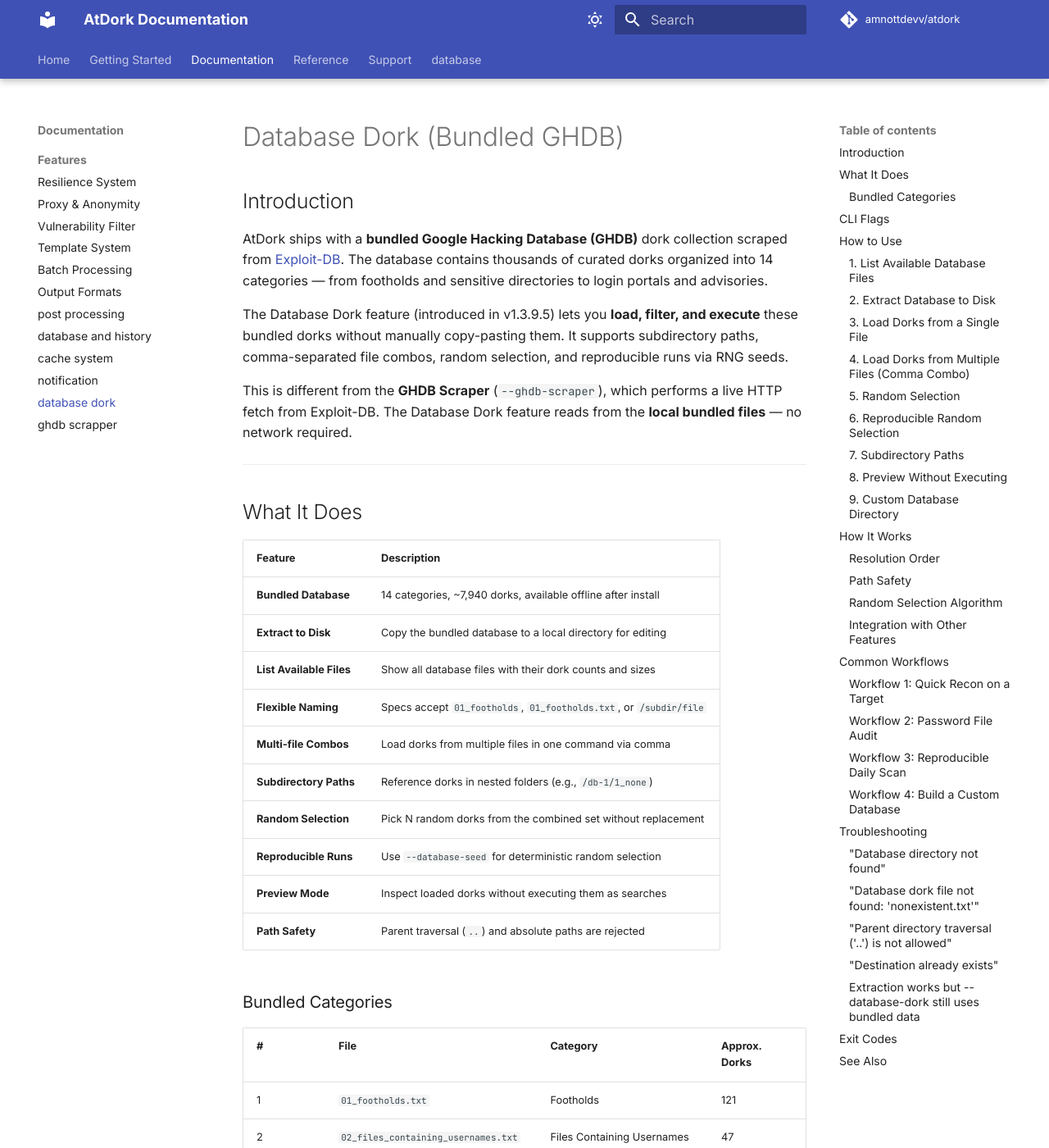
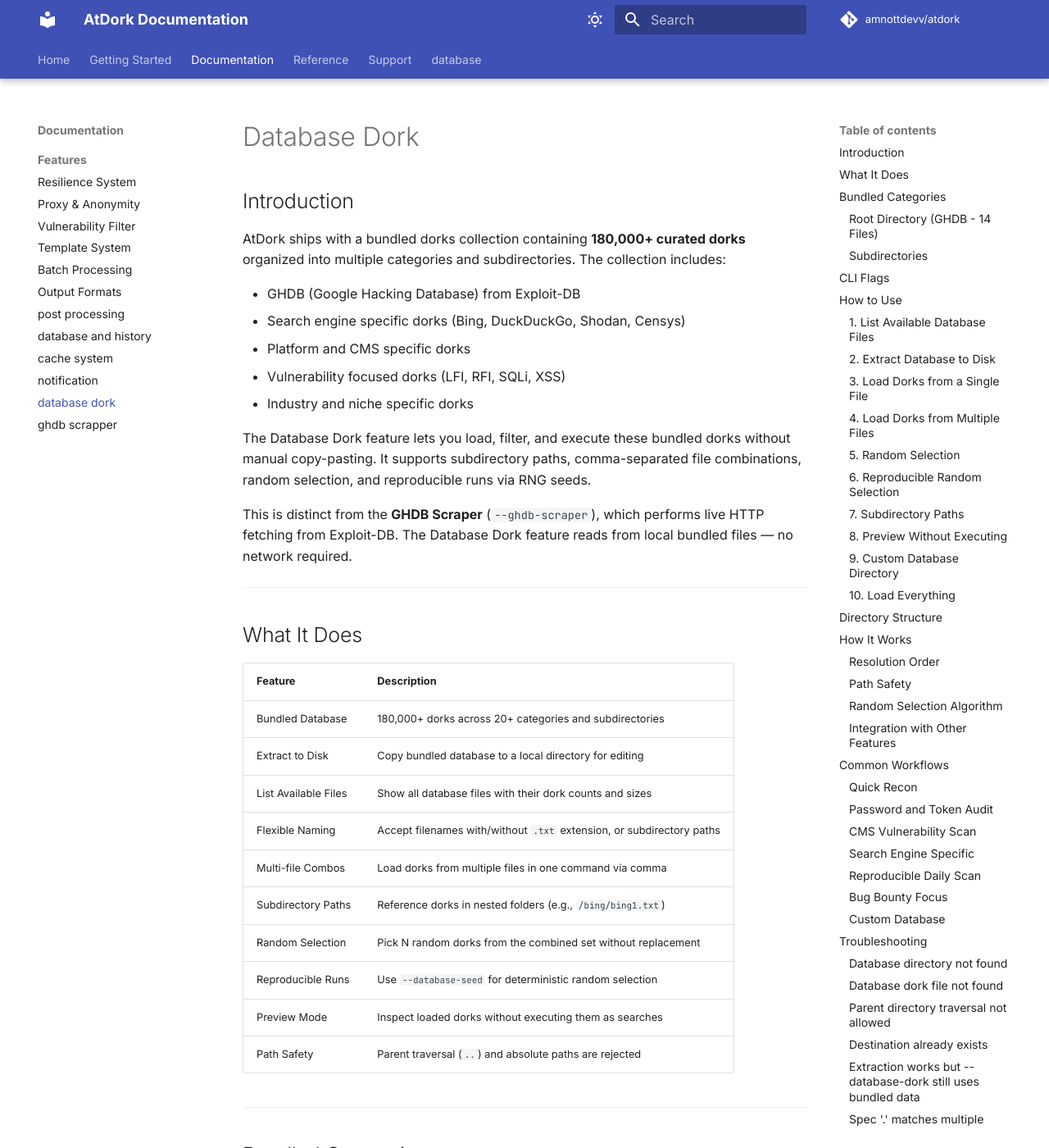
Before and after one commit to amnottdevv/AtDork, an MkDocs documentation site: the page built from docs/features/database-scrapper.md, in a window 1280 px wide and 1400 px high. Shown: the whole window at 82% size. Built offline with MkDocs 1.6.1 and Material for MkDocs 9.7.7, drawn with Linux system fonts in a browser that asks for light colours; comment, search, counter and statistics services are not loaded; some of the changed text lies outside the part shown.

Commit message:
Update database-scrapper.md

````diff
--- a/docs/features/database-scrapper.md
+++ b/docs/features/database-scrapper.md
@@ -1,12 +1,18 @@
-# Database Dork (Bundled GHDB)
+# Database Dork
 
 ## Introduction
 
-AtDork ships with a **bundled Google Hacking Database (GHDB)** dork collection scraped from [Exploit-DB](https://www.exploit-db.com/google-hacking-database). The database contains thousands of curated dorks organized into 14 categories — from footholds and sensitive directories to login portals and advisories.
+AtDork ships with a bundled dorks collection containing **180,000+ curated dorks** organized into multiple categories and subdirectories. The collection includes:
 
-The Database Dork feature (introduced in v1.3.9.5) lets you **load, filter, and execute** these bundled dorks without manually copy-pasting them. It supports subdirectory paths, comma-separated file combos, random selection, and reproducible runs via RNG seeds.
+- GHDB (Google Hacking Database) from Exploit-DB
+- Search engine specific dorks (Bing, DuckDuckGo, Shodan, Censys)
+- Platform and CMS specific dorks
+- Vulnerability focused dorks (LFI, RFI, SQLi, XSS)
+- Industry and niche specific dorks
 
-This is different from the **GHDB Scraper** (`--ghdb-scraper`), which performs a live HTTP fetch from Exploit-DB. The Database Dork feature reads from the **local bundled files** — no network required.
+The Database Dork feature lets you load, filter, and execute these bundled dorks without manual copy-pasting. It supports subdirectory paths, comma-separated file combinations, random selection, and reproducible runs via RNG seeds.
+
+This is distinct from the **GHDB Scraper** (`--ghdb-scraper`), which performs live HTTP fetching from Exploit-DB. The Database Dork feature reads from local bundled files — no network required.
 
 ---
 
@@ -14,37 +20,65 @@
 
 | Feature | Description |
 |---------|-------------|
-| **Bundled Database** | 14 categories, ~7,940 dorks, available offline after install |
-| **Extract to Disk** | Copy the bundled database to a local directory for editing |
-| **List Available Files** | Show all database files with their dork counts and sizes |
-| **Flexible Naming** | Specs accept `01_footholds`, `01_footholds.txt`, or `/subdir/file` |
-| **Multi-file Combos** | Load dorks from multiple files in one command via comma |
-| **Subdirectory Paths** | Reference dorks in nested folders (e.g., `/db-1/1_none`) |
-| **Random Selection** | Pick N random dorks from the combined set without replacement |
-| **Reproducible Runs** | Use `--database-seed` for deterministic random selection |
-| **Preview Mode** | Inspect loaded dorks without executing them as searches |
-| **Path Safety** | Parent traversal (`..`) and absolute paths are rejected |
+| Bundled Database | 180,000+ dorks across 20+ categories and subdirectories |
+| Extract to Disk | Copy bundled database to a local directory for editing |
+| List Available Files | Show all database files with their dork counts and sizes |
+| Flexible Naming | Accept filenames with/without `.txt` extension, or subdirectory paths |
+| Multi-file Combos | Load dorks from multiple files in one command via comma |
+| Subdirectory Paths | Reference dorks in nested folders (e.g., `/bing/bing1.txt`) |
+| Random Selection | Pick N random dorks from the combined set without replacement |
+| Reproducible Runs | Use `--database-seed` for deterministic random selection |
+| Preview Mode | Inspect loaded dorks without executing them as searches |
+| Path Safety | Parent traversal (`..`) and absolute paths are rejected |
 
-### Bundled Categories
+---
 
-| # | File | Category | Approx. Dorks |
-|---|------|----------|---------------|
-| 1 | `01_footholds.txt` | Footholds | 121 |
-| 2 | `02_files_containing_usernames.txt` | Files Containing Usernames | 47 |
-| 3 | `03_sensitive_directories.txt` | Sensitive Directories | 450 |
-| 4 | `04_web_server_detection.txt` | Web Server Detection | 205 |
-| 5 | `05_vulnerable_files.txt` | Vulnerable Files | 86 |
-| 6 | `06_vulnerable_servers.txt` | Vulnerable Servers | 129 |
-| 7 | `07_error_messages.txt` | Error Messages | 124 |
-| 8 | `08_files_containing_juicy_info.txt` | Files Containing Juicy Info | 1,746 |
-| 9 | `09_files_containing_passwords.txt` | Files Containing Passwords | 401 |
-| 10 | `10_sensitive_online_shopping_info.txt` | Sensitive Online Shopping Info | 15 |
-| 11 | `11_network_or_vulnerability_data.txt` | Network or Vulnerability Data | 108 |
-| 12 | `12_pages_containing_login_portals.txt` | Pages Containing Login Portals | 1,549 |
-| 13 | `13_various_online_devices.txt` | Various Online Devices | 743 |
-| 14 | `14_advisories_and_vulnerabilities.txt` | Advisories and Vulnerabilities | 2,220 |
+## Bundled Categories
 
-> **Total**: ~7,940 dorks (last updated 2026-07-07).
+### Root Directory (GHDB - 14 Files)
+
+| # | File | Category |
+|---|------|----------|
+| 1 | `01_footholds.txt` | Footholds |
+| 2 | `02_files_containing_usernames.txt` | Files Containing Usernames |
+| 3 | `03_sensitive_directories.txt` | Sensitive Directories |
+| 4 | `04_web_server_detection.txt` | Web Server Detection |
+| 5 | `05_vulnerable_files.txt` | Vulnerable Files |
+| 6 | `06_vulnerable_servers.txt` | Vulnerable Servers |
+| 7 | `07_error_messages.txt` | Error Messages |
+| 8 | `08_files_containing_juicy_info.txt` | Files Containing Juicy Info |
+| 9 | `09_files_containing_passwords.txt` | Files Containing Passwords |
+| 10 | `10_sensitive_online_shopping_info.txt` | Sensitive Online Shopping Info |
+| 11 | `11_network_or_vulnerability_data.txt` | Network or Vulnerability Data |
+| 12 | `12_pages_containing_login_portals.txt` | Pages Containing Login Portals |
+| 13 | `13_various_online_devices.txt` | Various Online Devices |
+| 14 | `14_advisories_and_vulnerabilities.txt` | Advisories and Vulnerabilities |
+
+### Subdirectories
+
+| Directory | Description |
+|-----------|-------------|
+| `bing/` | Bing-specific dorks (OR, contains:, location, ip, domain) |
+| `duckduckgo/` | DuckDuckGo dorks with !bang shortcuts |
+| `shodan-dorks/` | Shodan search queries for IoT and devices |
+| `censys-dorks/` | Censys search queries |
+| `cms/` | CMS-specific dorks (WordPress, Joomla, Drupal, Laravel) |
+| `github-dorks/` | GitHub search for sensitive data (tokens, keys, passwords) |
+| `bug-bounty-dorks/` | Bug bounty focused dorks |
+| `lfi/` | Local File Inclusion dorks |
+| `rfi/` | Remote File Inclusion dorks |
+| `common/` | Common dorks (SQLi, XSS, IDOR, etc.) |
+| `gaming-dorks/` | Gaming-related dorks |
+| `cryptocurrency-dorks/` | Crypto wallet and exchange related dorks |
+| `shopping-dorks/` | E-commerce and shopping dorks |
+| `carding-dorks/` | Carding and fraud related (security research only) |
+| `cctv/` | CCTV and IP camera dorks |
+| `cloud-instance-dorks/` | AWS, Azure, GCP instance dorks |
+| `onion-dorks/` | Tor and Onion service dorks |
+| `movie-dorks/` | Movie streaming and piracy related |
+| `misc/` | Miscellaneous dorks |
+| `search-engines-dorks/` | Search engine specific dorks |
+| `exploit-db/` | Additional Exploit-DB scraped dorks |
 
 ---
 
@@ -53,8 +87,8 @@
 | Flag | Type | Description |
 |------|------|-------------|
 | `--extract-database` | flag | Extract bundled database to `./database` |
-| `--extract-database-to PATH` | string | Custom destination for extraction (also triggers extraction if used alone) |
-| `--database-dork-extract PATH` | string | Shortcut: extract bundled database to `PATH` (v1.3.9.5+) |
+| `--extract-database-to PATH` | string | Custom destination for extraction |
+| `--database-dork-extract PATH` | string | Shortcut: extract bundled database to `PATH` |
 | `--force` | flag | Overwrite existing destination when extracting |
 | `--list-database-dork` | flag | List all available database files with counts and sizes |
 | `--database-dork SPEC` | string | Load dorks from file(s). Comma-separated. Supports subdirs. |
@@ -73,77 +107,56 @@
 atdork --list-database-dork
 ```
 
-**Output:**
-
-```
-AtDork Database Dorks (14 files)
-┏━━━━┳━━━━━━━━━━━━━━━━━━━━━━━━━━━━━━━━━━━┳━━━━━━━━━━┳━━━━━━━━━━━━┓
-┃  # ┃ Spec                              ┃    Dorks ┃       Size ┃
-┡━━━━╇━━━━━━━━━━━━━━━━━━━━━━━━━━━━━━━━━━━╇━━━━━━━━━━╇━━━━━━━━━━━━┩
-│  1 │ 01_footholds                      │      121 │     5.3 KB │
-│  2 │ 02_files_containing_usernames     │       47 │     2.0 KB │
-│  3 │ 03_sensitive_directories          │      450 │    16.3 KB │
-│  4 │ 04_web_server_detection           │      205 │     8.8 KB │
-│  5 │ 05_vulnerable_files               │       86 │     3.3 KB │
-...
-│    │ TOTAL                             │     7940 │            │
-└────┴───────────────────────────────────┴──────────┴────────────┘
-```
+This displays all available database files with their dork counts and file sizes.
 
 ### 2. Extract Database to Disk
 
-Four equivalent ways (all produce the same result):
-
 ```bash
-# Option A: extract to default ./database
+# Extract to default ./database
 atdork --extract-database
 
-# Option B: explicit path
-atdork --extract-database --extract-database-to mydork/
-
-# Option C: shortcut (most intuitive)
+# Extract to custom location
 atdork --database-dork-extract mydork/
 
-# Option D: implicit (path alone triggers extraction)
-atdork --extract-database-to mydork/
-```
-
-**Overwrite an existing folder:**
-
-```bash
+# Overwrite existing folder
 atdork --database-dork-extract mydork/ --force
 ```
 
-After extraction, you can freely edit the `.txt` files in the destination folder — AtDork will automatically prefer the local `./database` directory over the bundled one.
+After extraction, you can freely edit the `.txt` files. AtDork automatically prefers the local `./database` directory over the bundled version.
 
 ### 3. Load Dorks from a Single File
 
 ```bash
-# Load all 121 dorks from 01_footholds as a batch
+# Load all dorks from 01_footholds
 atdork --database-dork 01_footholds -r 10 -v
 ```
 
-The `.txt` extension is optional. These are equivalent:
-
+The `.txt` extension is optional:
 ```bash
 atdork --database-dork 01_footholds
 atdork --database-dork 01_footholds.txt
 ```
 
-### 4. Load Dorks from Multiple Files (Comma Combo)
+### 4. Load Dorks from Multiple Files
 
 ```bash
-# Combine footholds + sensitive directories + error messages
+# Combine multiple GHDB files
 atdork --database-dork 01_footholds,03_sensitive_directories,07_error_messages -r 15
+
+# Combine GHDB with subdirectory files
+atdork --database-dork 01_footholds,/cms/wordpress,/github-dorks/tokens -r 50
 ```
 
-All dorks are merged into a single list, deduplicated while preserving order, then executed as a batch.
+All dorks are merged into a single list, deduplicated while preserving order.
 
 ### 5. Random Selection
 
 ```bash
 # Pick 10 random dorks from 01_footholds
 atdork --database-dork 01_footholds --database-r 10 -r 5
+
+# Pick 100 random dorks from entire database
+atdork --database-dork . --database-r 100 -r 10
 ```
 
 If `--database-r` exceeds the total dork count, all dorks are used and a warning is logged.
@@ -155,51 +168,93 @@
 atdork --database-dork 01_footholds --database-r 10 --database-seed 42 -r 5
 ```
 
-Useful for benchmarking, sharing scan configs with teammates, or replaying a specific dork set.
+Useful for benchmarking, sharing configurations, or replaying specific dork sets.
 
 ### 7. Subdirectory Paths
 
-If you organize your extracted database into subfolders (e.g., `mydork/db-1/1_none.txt`), reference them with a leading slash:
+Reference dorks in subdirectories with a leading slash:
 
 ```bash
-atdork --database-dork /db-1/1_none --database-path mydork/
+# Load from bing subdirectory
+atdork --database-dork /bing/bing1 --database-path mydork/
 
-# Or combine with top-level files
-atdork --database-dork /db-1/1_none,01_footholds --database-path mydork/ --database-r 20
+# Load from duckduckgo subdirectory
+atdork --database-dork /duckduckgo/ddg1
+
+# Combine subdirectory with root files
+atdork --database-dork /bing/bing1,/cms/wordpress,01_footholds --database-r 20
 ```
 
 ### 8. Preview Without Executing
 
 ```bash
-atdork --database-dork 01_footholds,09_files_containing_passwords --database-r 5 --database-preview --database-seed 7
+atdork --database-dork 01_footholds,/bing/bing1,/cms/wordpress \
+  --database-r 5 --database-preview --database-seed 7
 ```
 
-**Output:**
-
-```
-Database dorks loaded: 5 from 2 file(s): 01_footholds.txt, 09_files_containing_passwords.txt
-📂 Database dorks loaded: 5
-From: 01_footholds, 09_files_containing_passwords
-Random selection: 5 of ... dorks
-RNG seed: 7
-
-     1. inurl:"/sidekiq/busy"
-     2. (intitle:"SHOUTcast Administrator")|(intext:"U SHOUTcast D.N.A.S. Status")
-     3. inurl:/download_file/ intext:"index of /"
-     4. ...
-     5. ...
-
-Total: 5 dorks ready.
-Remove --database-preview to execute them as batch queries.
-```
+Preview shows the loaded dorks without executing them as search queries.
 
 ### 9. Custom Database Directory
-
-If you maintain your own dork collection elsewhere:
 
 ```bash
 atdork --database-path /opt/my-dorks --list-database-dork
 atdork --database-path /opt/my-dorks --database-dork custom_file --database-r 50
+```
+
+### 10. Load Everything
+
+```bash
+# Load ALL dorks from the entire database
+atdork --database-dork . --database-r 1000 -r 10 --concurrency 5
+
+# Load all dorks from a specific directory
+atdork --database-dork /cms --database-r 500 -r 20
+```
+
+---
+
+## Directory Structure
+
+After extraction, the `database/` directory contains:
+
+```
+database/
+├── 01_footholds.txt
+├── 02_files_containing_usernames.txt
+├── 03_sensitive_directories.txt
+├── 04_web_server_detection.txt
+├── 05_vulnerable_files.txt
+├── 06_vulnerable_servers.txt
+├── 07_error_messages.txt
+├── 08_files_containing_juicy_info.txt
+├── 09_files_containing_passwords.txt
+├── 10_sensitive_online_shopping_info.txt
+├── 11_network_or_vulnerability_data.txt
+├── 12_pages_containing_login_portals.txt
+├── 13_various_online_devices.txt
+├── 14_advisories_and_vulnerabilities.txt
+├── README.md
+│
+├── bing/
+├── duckduckgo/
+├── shodan-dorks/
+├── censys-dorks/
+├── cms/
+├── github-dorks/
+├── bug-bounty-dorks/
+├── lfi/
+├── rfi/
+├── common/
+├── gaming-dorks/
+├── cryptocurrency-dorks/
+├── shopping-dorks/
+├── carding-dorks/
+├── cctv/
+├── cloud-instance-dorks/
+├── onion-dorks/
+├── movie-dorks/
+├── misc/
+└── search-engines-dorks/
 ```
 
 ---
@@ -210,107 +265,130 @@
 
 When you run `--database-dork`, AtDork resolves the database root in this order:
 
-1. **`--database-path PATH`** (explicit override, if provided)
-2. **`./database` in current working directory** (extracted copy, takes precedence)
-3. **Bundled on filesystem** (next to `atdork.py` or `core/`)
-4. **Bundled via `importlib.resources`** (from installed wheel)
+1. `--database-path PATH` (explicit override, if provided)
+2. `./database` in current working directory (extracted copy, takes precedence)
+3. Bundled on filesystem (next to `atdork.py` or `core/`)
+4. Bundled via `importlib.resources` (from installed wheel)
 
-This means: if you run `--extract-database` once, all subsequent `--database-dork` calls automatically read from your local `./database` folder — no need to pass `--database-path` every time.
+Once extracted, all subsequent `--database-dork` calls automatically read from your local `./database` folder.
 
 ### Path Safety
 
 All file specs are sanitized to prevent directory traversal attacks:
 
-- Leading slashes are stripped (`/db-1/file` → `db-1/file`)
+- Leading slashes are stripped (`/bing/bing1` → `bing/bing1`)
 - Parent traversal (`..`) is rejected with `ValueError`
 - Absolute paths (`C:\...`, `/etc/passwd`) are rejected
 - Non-`.txt` extensions are rejected
 
-This ensures that even untrusted user input (e.g., from a config file) cannot escape the database root.
-
 ### Random Selection Algorithm
 
-`--database-r N` uses `random.sample()` (without replacement) from the deduplicated dork list. With `--database-seed S`, a `random.Random(S)` instance is created — guaranteeing identical output across runs and Python versions.
+`--database-r N` uses `random.sample()` without replacement from the deduplicated dork list. With `--database-seed S`, a `random.Random(S)` instance is created, guaranteeing identical output across runs and Python versions.
 
 ### Integration with Other Features
 
-Database dorks are loaded as a list of query strings, then merged with queries from `--template`, `-q`, and `--batch-file`. The combined list is fed into the standard batch runner, which means all of these work transparently:
+Database dorks merge with queries from `--template`, `-q`, and `--batch-file`:
 
 ```bash
 # Combine database dorks + template + custom query
 atdork \
-  --database-dork 01_footholds --database-r 20 \
+  --database-dork 01_footholds,/bing/bing1 --database-r 20 \
   --template sqli --target example.com \
   -q "site:example.com filetype:pdf" \
   -r 10 --concurrency 3 --verbose
 
 # Filter results for WordPress vulnerabilities
-atdork --database-dork 09_files_containing_passwords --filter-vuln wordpress -r 10
+atdork --database-dork 09_files_containing_passwords,/cms/wordpress \
+  --filter-vuln wordpress -r 10
 
-# Execute a command on every discovered URL
-atdork --database-dork 12_pages_containing_login_portals --database-r 50 \
-  --exec "curl -s -I {} | head -1" --exec-parallel 5
+# Execute command on discovered URLs
+atdork --database-dork 12_pages_containing_login_portals,/common/common1 \
+  --database-r 50 --exec "curl -s -I {} | head -1" --exec-parallel 5
 
 # Send results to Discord
-atdork --database-dork 08_files_containing_juicy_info --database-r 100 \
-  --notify discord:https://discord.com/api/webhooks/...
+atdork --database-dork 08_files_containing_juicy_info,/github-dorks/tokens \
+  --database-r 100 --notify discord:https://discord.com/api/webhooks/...
 ```
 
 ---
 
 ## Common Workflows
 
-### Workflow 1: Quick Recon on a Target
+### Quick Recon
 
 ```bash
 # 1. Extract database once
 atdork --database-dork-extract mydork/
 
-# 2. Run a randomized sample across multiple categories
-atdork --database-dork 01_footholds,03_sensitive_directories,12_pages_containing_login_portals \
+# 2. Run randomized sample across multiple categories
+atdork --database-dork 01_footholds,03_sensitive_directories,12_pages_containing_login_portals,/common/common1 \
   --database-r 30 --database-seed 42 \
   -r 10 --concurrency 3 --verbose \
   --output-dir recon_results/
 ```
 
-### Workflow 2: Password File Audit
+### Password and Token Audit
 
 ```bash
-# Focus on password-related dorks
-atdork --database-dork 09_files_containing_passwords \
-  --filter-vuln wordpress \
-  -r 15 --output passwords.json --format json
+atdork --database-dork 09_files_containing_passwords,/github-dorks/tokens,/github-dorks/passwords \
+  --database-r 50 -r 15 --output passwords.json --format json
 ```
 
-### Workflow 3: Reproducible Daily Scan
+### CMS Vulnerability Scan
 
 ```bash
-# Same seed every day = same dork set, deterministic
-atdork --database-dork 08_files_containing_juicy_info \
-  --database-r 50 --database-seed 1337 \
+atdork --database-dork /cms/wordpress,/cms/joomla,/cms/drupal \
+  --database-r 200 --target example.com \
+  -r 20 --concurrency 5 --cache --cache-ttl 24
+```
+
+### Search Engine Specific
+
+```bash
+# Bing-specific dorks
+atdork --database-dork /bing/bing1,/bing/bing2 --database-r 50
+
+# DuckDuckGo-specific dorks
+atdork --database-dork /duckduckgo/ddg1 --database-r 30
+```
+
+### Reproducible Daily Scan
+
+```bash
+atdork --database-dork 08_files_containing_juicy_info,/common/common2,/common/common3 \
+  --database-r 100 --database-seed 1337 \
   -r 10 --cache --cache-ttl 24 \
   --notify slack:https://hooks.slack.com/services/...
 ```
 
-### Workflow 4: Build a Custom Database
+### Bug Bounty Focus
+
+```bash
+atdork --database-dork /bug-bounty-dorks/programs,/bug-bounty-dorks/scope \
+  --database-r 50 --target target.com \
+  -r 10 --concurrency 5 --output bug-bounty-results.json
+```
+
+### Custom Database
 
 ```bash
 # 1. Extract bundled database
 atdork --database-dork-extract custom_db/
 
-# 2. Add your own subdirectory
+# 2. Add custom file
 mkdir -p custom_db/internal
 echo 'site:mycompany.com intitle:"confidential"' > custom_db/internal/company_secrets.txt
 
-# 3. Use your custom file
-atdork --database-dork /internal/company_secrets --database-path custom_db/ -r 20
+# 3. Use custom file alongside bundled
+atdork --database-dork /internal/company_secrets,/common/common1 \
+  --database-path custom_db/ -r 20
 ```
 
 ---
 
 ## Troubleshooting
 
-### "Database directory not found"
+### Database directory not found
 
 ```
 Error: Database directory not found. Run 'atdork --extract-database' to extract
@@ -318,44 +396,43 @@
 --database-path.
 ```
 
-**Cause:** AtDork cannot find any database directory (no `./database` in CWD, no bundled copy accessible).
-
 **Fix:**
-
 ```bash
-atdork --extract-database          # extract to ./database
+atdork --extract-database
 # or
-atdork --database-dork-extract ./  # shortcut
+atdork --database-dork-extract ./
 ```
 
-### "Database dork file not found: 'nonexistent.txt'"
+### Database dork file not found
 
-**Cause:** The spec you provided doesn't match any file in the database root.
+**Fix:** Run `atdork --list-database-dork` to see available files. Subdirectories must be included with a leading slash.
 
-**Fix:** Run `atdork --list-database-dork` to see available files. Remember that the spec is matched against filenames in the database root — subdirectories must be included in the spec.
-
-### "Parent directory traversal ('..') is not allowed"
+### Parent directory traversal not allowed
 
 **Cause:** You used `..` in the spec, which is blocked for security.
 
-**Fix:** Use absolute paths within the database root only. If you need to reference a file outside the standard location, use `--database-path` to point to a different root.
+**Fix:** Use paths within the database root only. For external files, use `--database-path`.
 
-### "Destination already exists"
+### Destination already exists
 
 ```
 Error: Destination already exists: '/path/to/mydork'.
 Hint: pass --force to overwrite.
 ```
 
-**Fix:** Add `--force` to overwrite, or delete the folder manually first.
+**Fix:** Add `--force` to overwrite or delete the folder manually.
 
 ### Extraction works but `--database-dork` still uses bundled data
 
-**Cause:** AtDork prefers `./database` in the current working directory. If you extracted to a different folder, you must either:
+**Cause:** AtDork prefers `./database` in the current working directory.
 
-- Run AtDork from the folder where you extracted, OR
-- Pass `--database-path PATH` explicitly, OR
-- Extract to the default location (`./database`)
+**Fix:** Either run AtDork from the extraction folder, pass `--database-path PATH`, or extract to `./database`.
+
+### Spec '.' matches multiple items
+
+**Cause:** Using `--database-dork .` loads ALL dorks from the entire database.
+
+**Fix:** This is expected behavior. Use `--database-r` to limit the number.
 
 ---
 
````
Also changed, not shown: other parts of docs/features/database-scrapper.md (+4 -4 lines).
